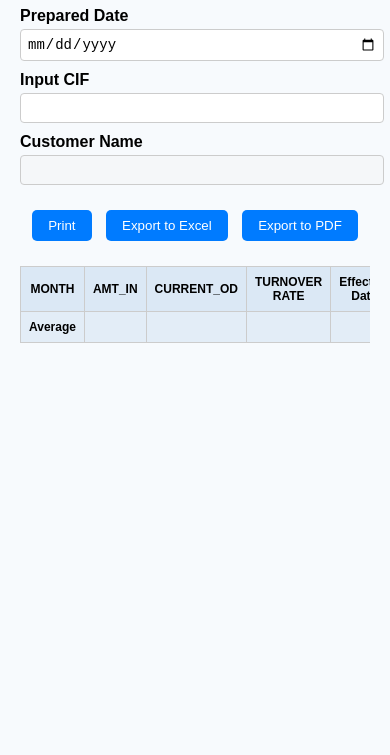
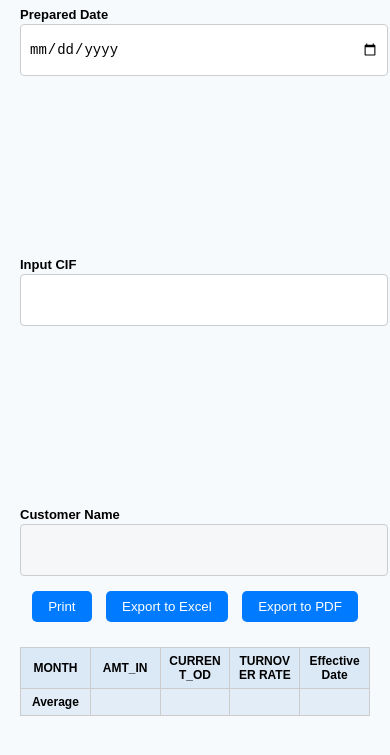
Before and after one commit to MeasVuthy168/Average-Debit-Turnover, a plain HTML site: page index.html in a window 390 px wide. Shown: the part 83-838 px from the top of the page. Drawn offline with Linux system fonts and the light colour scheme.

Commit message:
Update index.html

```diff
--- a/index.html
+++ b/index.html
@@ -29,13 +29,13 @@
     .form-section {
       display: flex;
       flex-wrap: wrap;
-      gap: 10px;
+      gap: 20px;
       margin-bottom: 20px;
     }
 
     .form-section .half {
-      flex: 1 1 calc(50% - 10px);
-      min-width: 220px; /* Fix overlap on desktop */
+      flex: 1 1 250px;
+      min-width: 200px;
     }
 
     .form-section .full {
@@ -86,12 +86,16 @@
       border-collapse: collapse;
       background-color: white;
       font-size: 14px;
+      table-layout: fixed;
     }
 
     th, td {
       border: 1px solid #ccc;
-      padding: 8px;
+      padding: 6px;
       text-align: center;
+      max-width: 150px;
+      word-break: break-word;
+      white-space: normal;
     }
 
     th {
@@ -116,16 +120,36 @@
       font-weight: bold;
     }
 
+    /* ✅ Mobile Optimization */
     @media (max-width: 600px) {
       .form-section {
         flex-direction: column;
-        gap: 10px;
+        gap: 0px;
+        margin-bottom: 10px;
       }
 
       .form-section .half,
       .form-section .full {
         width: 100%;
-        min-width: unset;
+        margin: 0;
+        padding: 0;
+      }
+
+      .form-section div {
+        margin: 0 !important;
+        padding: 0 !important;
+      }
+
+      .form-section label {
+        margin-bottom: 2px !important;
+        font-size: 13px;
+      }
+
+      .form-section input {
+        padding: 6px 8px !important;
+        font-size: 14px;
+        margin: 0 !important;
+        height: 38px;
       }
 
       table {
```
